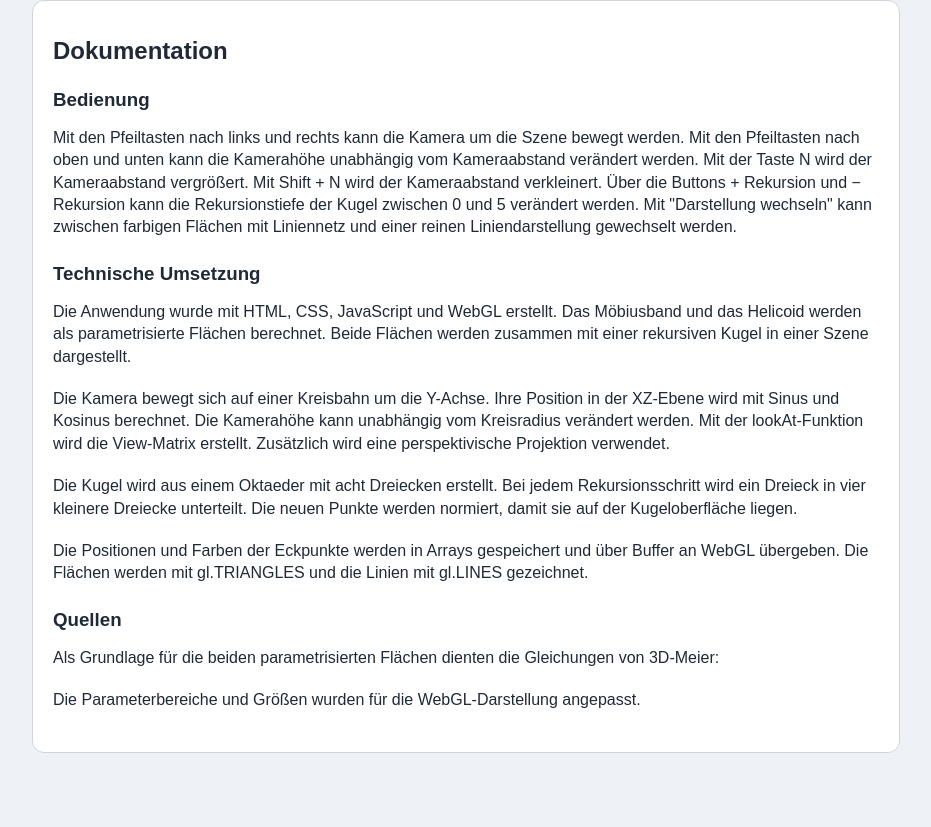
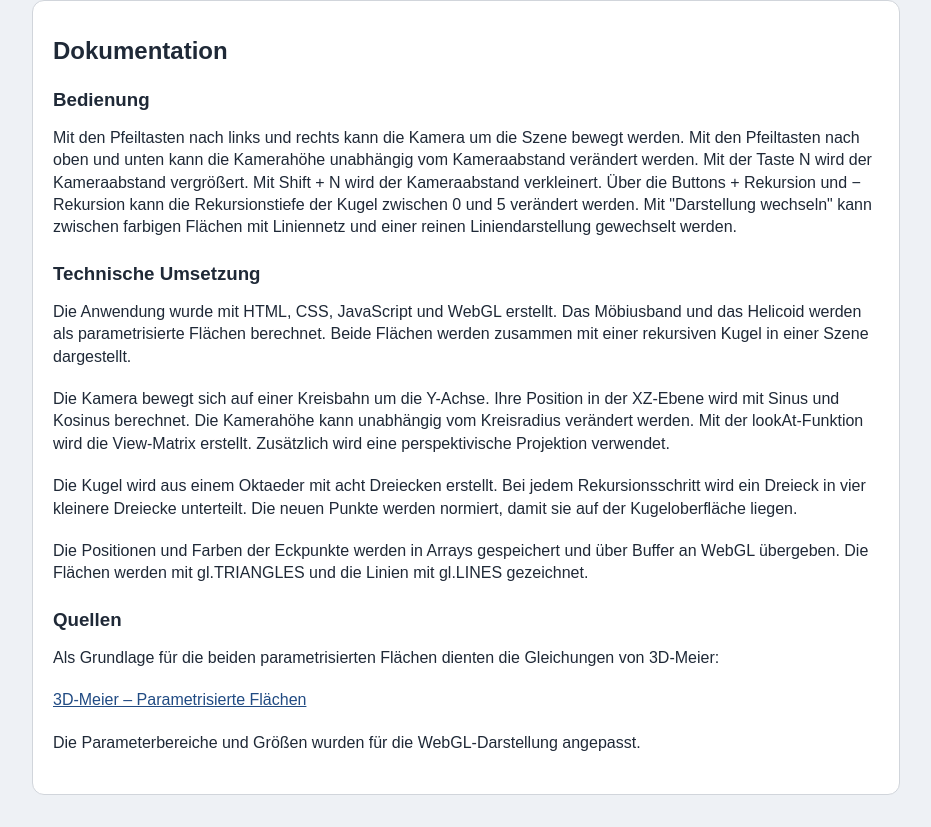
Before and after one commit to jannesur/gvt_ea5, a plain HTML site: page index.html in a window 1280 px wide. Shown: the part 1032-1859 px from the top of the page, without its empty margins (174-1105 px from the left). Before the commit the page ends 1817 px from the top, so only its background shows below. Drawn offline with Linux system fonts and the light colour scheme.

Commit message:
Update link to 3D-Meier tutorial to use HTTPS

```diff
--- a/index.html
+++ b/index.html
@@ -125,9 +125,10 @@
         </p>
 
         <p>
-            <a href="http://www.3d-meier.de/tut3/Seite0.html"
+            <a href="https://www.3d-meier.de/tut3/Seite0.html"
                target="_blank"
                rel="noopener noreferrer">
+                3D-Meier – Parametrisierte Flächen
             </a>
 
         <p>
```
